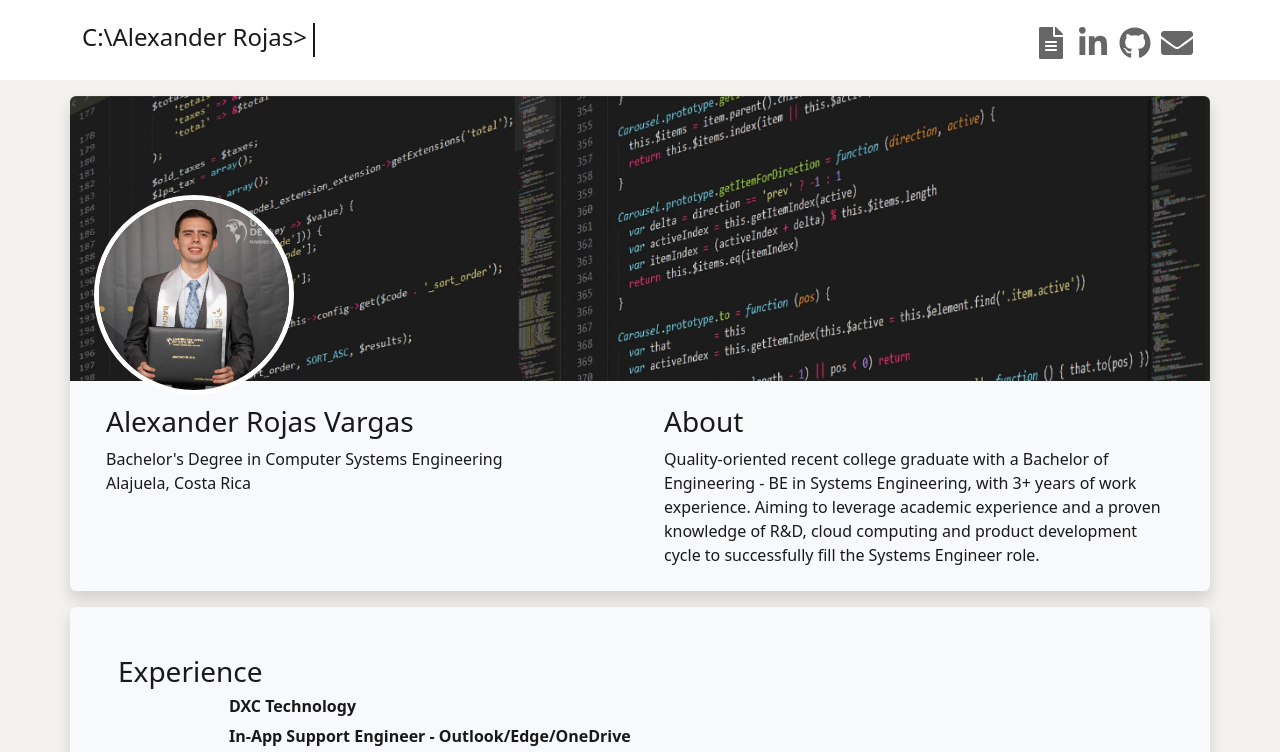
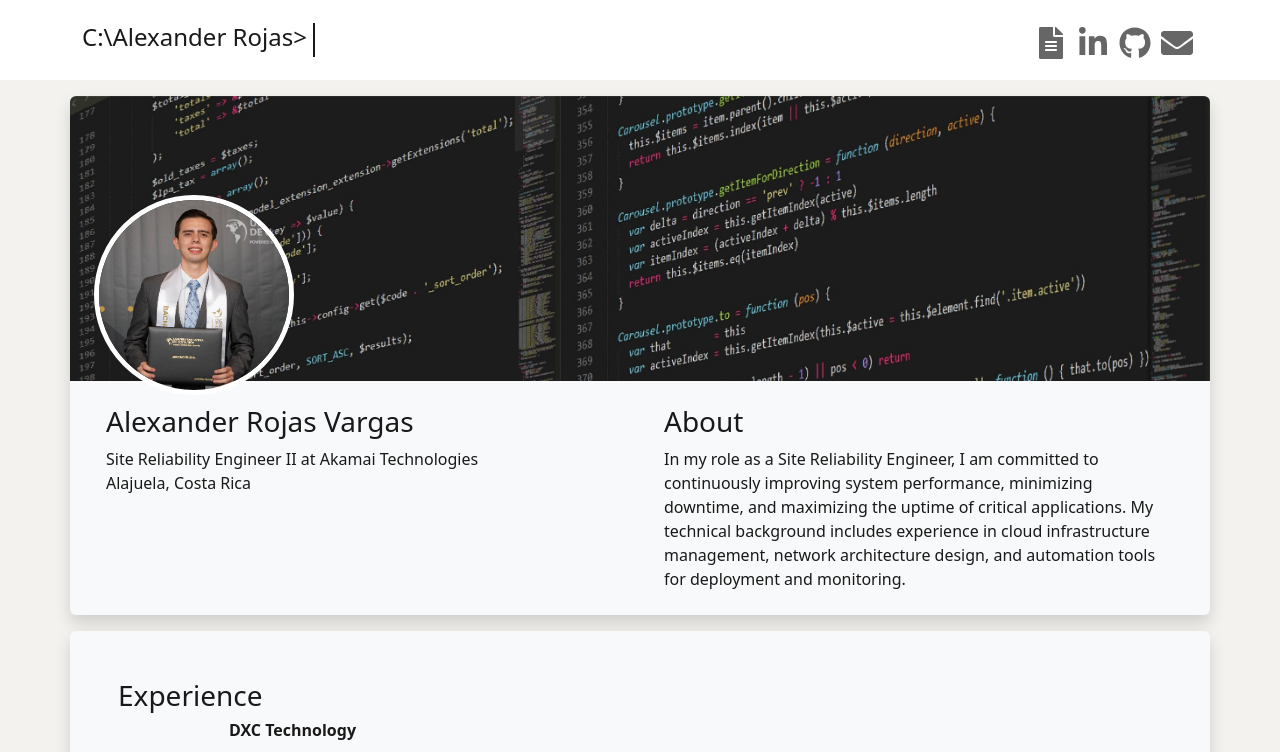
Before and after one commit to arojasvargas/myportfolio-react, a React (Create React App) app: page / in a window 1280 px wide. Shown: the top 752 px of the page. Built offline with nearby package versions, Linux system fonts and the light colour scheme; grey boxes are pictures that could not be loaded.

Commit message:
Updating Job title and About me section

```diff
--- a/src/components/Intro/Intro.js
+++ b/src/components/Intro/Intro.js
@@ -22,7 +22,7 @@ const Intro = () => {
                             <h3>Alexander Rojas Vargas</h3>
                         </div>
                         <div className='row'>
-                            <span>Bachelor's Degree in Computer Systems Engineering</span>
+                            <span>Site Reliability Engineer II at Akamai Technologies</span>
                         </div>
                         <div className='row'>
                             <span>Alajuela, Costa Rica</span>
@@ -38,7 +38,7 @@ const Intro = () => {
                 </div>
                 <div className='row'>
                     <div className='col'>
-                        <span>Quality-oriented recent college graduate with a Bachelor of Engineering - BE in Systems Engineering, with 3+ years of work experience. Aiming to leverage academic experience and a proven knowledge of R&D, cloud computing and product development cycle to successfully fill the Systems Engineer role. </span>
+                        <span>In my role as a Site Reliability Engineer, I am committed to continuously improving system performance, minimizing downtime, and maximizing the uptime of critical applications. My technical background includes experience in cloud infrastructure management, network architecture design, and automation tools for deployment and monitoring.</span>
                     </div>
 
                 </div>
```
